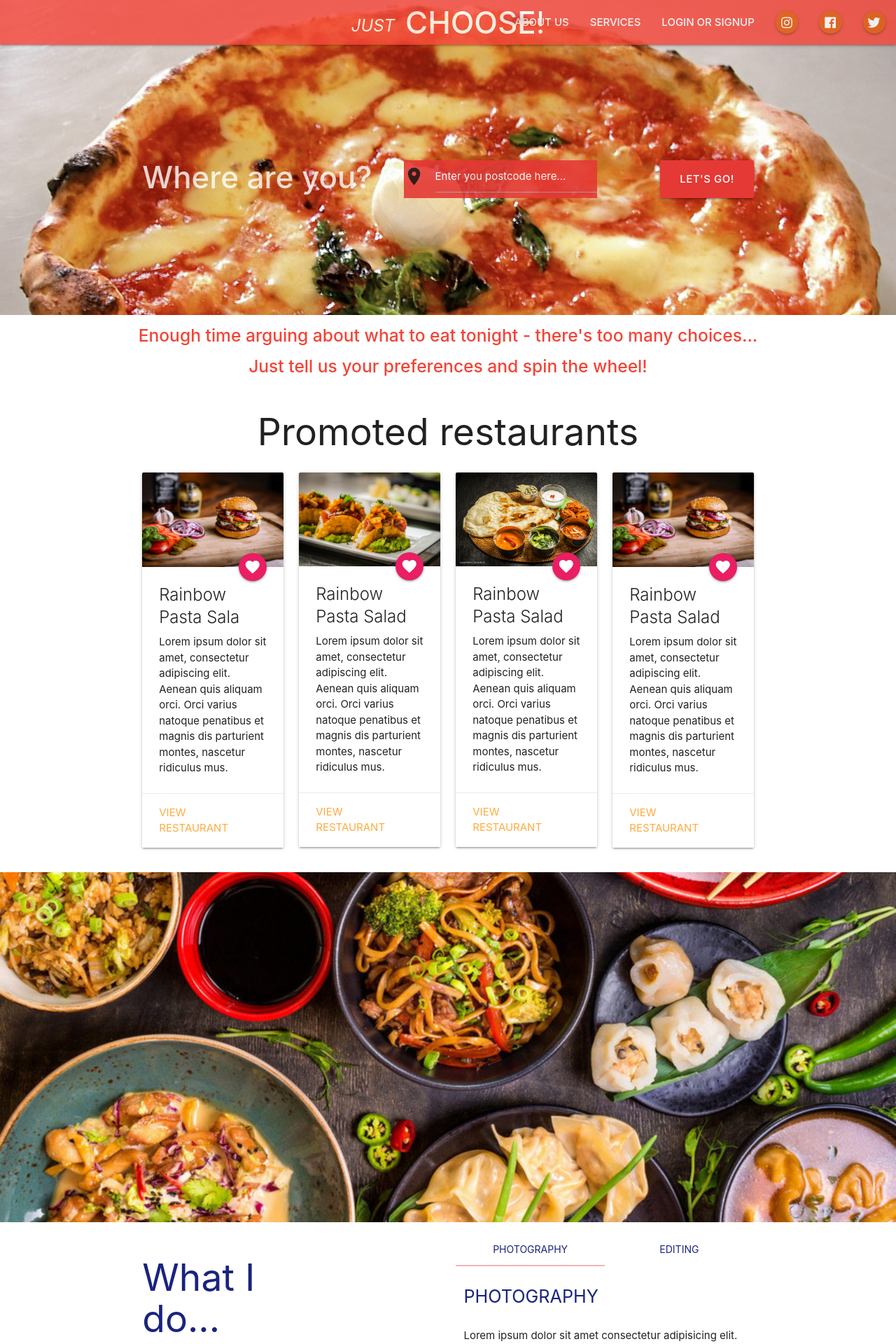
After one commit to bhilosobher/just_choose, a Django app: template templates/just_choose/index_just_choose.html in a window 1280 px wide. The commit adds this page. Shown: the top 1920 px of the page at 70% size. Run offline with Django 3.2, Linux system fonts and the light colour scheme; the template is opened without the code that fills it, so the values that code supplies are empty; some libraries are stand-ins or nearby versions.

Commit message:
added some static files and the draft of the index page

```diff
--- a/templates/just_choose/index.html
+++ b/templates/just_choose/index2.html
@@ -6,6 +6,6 @@
 </head>
 <body>
 <iframe src="https://wheeldecide.com/e.php?" width="500" height="500" scrolling="no" frameborder="0"></iframe>
-<img src="{% static "images/pizza.jpg" %}"
+<img src="{% static "images/pizza.jpg" %}"/>
 </body>
 </html>
--- /dev/null
+++ b/templates/just_choose/index_just_choose.html
@@ -0,0 +1,375 @@
+{% load static %}
+
+<html lang="en">
+
+<head>
+  <meta charset="UTF-8">
+  <meta name="viewport" content="width=device-width, initial-scale=1.0">
+  <meta http-equiv="X-UA-Compatible" content="ie=edge">
+  <!-- font awesome -->
+  <link rel="stylesheet" href="https://use.fontawesome.com/releases/v5.0.13/css/all.css" integrity="sha384-DNOHZ68U8hZfKXOrtjWvjxusGo9WQnrNx2sqG0tfsghAvtVlRW3tvkXWZh58N9jp"
+    crossorigin="anonymous">
+  <!--Import Google Icon Font-->
+  <link href="https://fonts.googleapis.com/icon?family=Material+Icons" rel="stylesheet">
+  <!-- Compiled and minified CSS -->
+  <link rel="stylesheet" href="https://cdnjs.cloudflare.com/ajax/libs/materialize/1.0.0-beta/css/materialize.min.css">
+  <title>Just Choose!</title>
+  <style>
+    header {
+      background: url({% static "images/pizza.jpg" %});
+      background-size: cover;
+      background-position:  100% 10%;
+      min-height: 450px;
+    }
+
+    .section {
+      padding-bottom: 4vw;
+    }
+
+    .wrapper {
+      opacity: 0.8;
+    }
+
+    #title-h3{
+      position: relative;
+      top: -20px;
+    }
+
+    #where{
+      position: relative;
+      top: -13px;
+      opacity: 0.8;
+    }
+
+
+    #postcode_input{
+      opacity: 0.9;
+    }
+
+    @media screen and (max-width: 870px) {
+      header {
+        min-height: 500px;
+      }
+      #para1{
+        min-height: 250;
+      }
+
+      #para2{
+        min-height: 250;
+      }
+    }
+  </style>
+</head>
+
+<body>
+
+  <!-- navbar -->
+  <header>
+    <nav class="wrapper red darken" id="">
+      <div>
+        <a href="" class="brand-logo center">
+          <h3 id="title-h3"><i>JUST</i><strong> CHOOSE</strong>!</h3>
+        </a>
+        <a href="" class="sidenav-trigger" data-target="mobile-menu">
+          <i class="material-icons">menu</i>
+        </a>
+        <ul class="right hide-on-med-and-down">
+          <li><a href="#photos"><strong>ABOUT US</strong> </a></li>
+          <li><a href="#services"><strong>SERVICES</strong></a></li>
+          <li><a href="#contact"><strong>LOGIN OR SIGNUP</strong></a></li>
+          <li><a href="" class="tooltipped btn-floating btn-small orange darken-4" data-tooltip="Instagram">
+              <i class="fab fa-instagram"></i>
+            </a></li>
+          <li><a href="" class="tooltipped btn-floating btn-small orange darken-4" data-tooltip="Facebook">
+              <i class="fab fa-facebook"></i>
+            </a></li>
+          <li><a href="" class="tooltipped btn-floating btn-small orange darken-4" data-tooltip="Twitter">
+              <i class="fab fa-twitter"></i>
+            </a></li>
+        </ul>
+        <ul class="sidenav grey lighten-2" id="mobile-menu">
+          <li><a href="#photos">Photos</a></li>
+          <li><a href="#services">Services</a></li>
+          <li><a href="#contact">Contact</a></li>
+          <li></li>
+          <li><a href="https://www.facebook.com"><i class="fab fa-facebook"></i></a></li>
+          <li><a href="https://www.facebook.com"><i class="fab fa-twitter"></i></a></li>
+          <li><a href="https://www.facebook.com"><i class="fab fa-instagram"></i></a></li>
+        </ul>
+      </div>
+    </nav>
+
+    <!-- call-to-action  -->
+    <br>
+    <br>
+    <div class="container">
+      <br><br>
+      <br><br>
+
+      <div class="row">
+        <div class="col s12 l5" id="where">
+          <h3 class="header left darken-1 white-text" id="where_text" ><strong> Where are you?</strong></h3>
+        </div>
+        <form action="POST">
+          <div class="col s6 l4">
+            <div class="input-field red darken-1" id="postcode_input">
+              <i class="material-icons prefix">place</i>
+              <input type="text">
+              <label for="postcode_input" class="white-text">Enter you postcode here...</label>
+            </div>
+
+          </div>
+          <div class="col s2 l3">
+              <div class="input-field">
+              <a href="#" id="search-button" class="right btn-large red darken-1 waves-effect waves-light  "><strong>Let's go!</strong></a>
+            </div>
+          </div>
+      </div>
+      </form>
+
+
+
+      <br>
+
+    </div>
+  </header>
+
+  <div class="row center">
+      <h5 class="red-text"><strong>Enough time arguing about what to eat tonight - there's too many choices...</strong></h5>
+      <p><h5 class="red-text">
+        <strong>
+          Just tell us your preferences and spin the wheel!
+        </strong>
+      </h5></p>
+    </div>
+  <!-- cards -->
+  <div class="container">
+      <h2 class="center">Promoted restaurants</h2>
+      <div class="row">
+        <div class="col s6 l3">
+          <div class="card">
+            <div class="card-image">
+              <img src="{% static "images/american.jpg" %}" alt="">
+              <a href="" class="halfway-fab btn-floating pink pulse">
+                <i class="material-icons">favorite</i>
+              </a>
+            </div>
+            <div class="card-content">
+              <span class="card-title">Rainbow Pasta Sala</span>
+              <p>Lorem ipsum dolor sit amet, consectetur adipiscing elit. Aenean quis aliquam orci. Orci varius natoque penatibus et magnis dis parturient montes, nascetur ridiculus mus.</p>
+            </div>
+            <div class="card-action">
+              <a href="">View Restaurant</a>
+            </div>
+          </div>
+        </div>
+        <div class="col s6 l3">
+          <div class="card">
+            <div class="card-image">
+              <img src="{% static "images/mexican.jpg" %}" alt="">
+              <a href="" class="halfway-fab btn-floating pink pulse">
+                <i class="material-icons">favorite</i>
+              </a>
+            </div>
+            <div class="card-content">
+              <span class="card-title">Rainbow Pasta Salad</span>
+              <p>Lorem ipsum dolor sit amet, consectetur adipiscing elit. Aenean quis aliquam orci. Orci varius natoque penatibus et magnis dis parturient montes, nascetur ridiculus mus.</p>
+            </div>
+            <div class="card-action">
+              <a href="">View Restaurant</a>
+            </div>
+          </div>
+        </div>
+        <div class="col s6 l3">
+          <div class="card">
+            <div class="card-image">
+              <img src="{% static "images/indian.jpg" %}" alt="">
+              <a href="" class="halfway-fab btn-floating pink pulse">
+                <i class="material-icons">favorite</i>
+              </a>
+            </div>
+            <div class="card-content">
+              <span class="card-title">Rainbow Pasta Salad</span>
+              <p>Lorem ipsum dolor sit amet, consectetur adipiscing elit. Aenean quis aliquam orci. Orci varius natoque penatibus et magnis dis parturient montes, nascetur ridiculus mus.</p>
+            </div>
+            <div class="card-action">
+                <a href="">View Restaurant</a>
+            </div>
+          </div>
+        </div>
+        <div class="col s6 l3">
+            <div class="card">
+              <div class="card-image">
+                <img src="{% static "images/american.jpg" %}" alt="">
+                <a href="" class="halfway-fab btn-floating pink pulse">
+                  <i class="material-icons">favorite</i>
+                </a>
+              </div>
+              <div class="card-content">
+                <span class="card-title">Rainbow Pasta Salad</span>
+                <p>Lorem ipsum dolor sit amet, consectetur adipiscing elit. Aenean quis aliquam orci. Orci varius natoque penatibus et magnis dis parturient montes, nascetur ridiculus mus.</p>
+              </div>
+              <div class="card-action">
+                  <a href="">View Restaurant</a>
+              </div>
+            </div>
+          </div>
+      </div>
+    </div>
+
+  <!-- parallax -->
+
+  <div class="parallax-container ">
+    <div class="parallax">
+      <img src="{% static "images/home.jpeg" %}" alt="" class="responsive-img" id="para1">
+    </div>
+  </div>
+
+  <!-- services / tabs -->
+
+  <section class="container section scrollspy " id="services">
+    <div class="row">
+      <div class="col s12 l4">
+        <h2 class="indigo-text text-darken-4">What I do...</h2>
+        <p>Lorem ipsum dolor sit amet consectetur adipisicing elit. Eaque voluptates officiis quae fuga ullam amet
+          exercitationem ipsum eligendi quasi nemo, enim qui ratione dignissimos, quam fugit numquam ex harum? Ad?</p>
+      </div>
+
+      <div class="col s12 l6 offset-l2">
+        <ul class="tabs">
+          <li class="tab col s6">
+            <a href="#photography" class="indigo-text text-darken-4">Photography</a>
+          </li>
+
+          <li class="tab col s6">
+            <a href="#editing" class="indigo-text text-darken-4">Editing</a>
+          </li>
+        </ul>
+        <div class="col s12 " id="photography">
+          <p class="flow-text indigo-text text-darken-4">PHOTOGRAPHY</p>
+          <p>Lorem ipsum dolor sit amet consectetur adipisicing elit. Voluptates, nostrum! Porro accusantium
+            perferendis numquam, harum, totam libero earum molestias saepe nisi sequi ab natus blanditiis optio
+            officiis provident nemo! Totam.</p>
+        </div>
+        <div class="col s12 " id="editing">
+          <p class="flow-text indigo-text text-darken-4">EDITING</p>
+          <p>Lorem ipsum dolor sit amet consectetur adipisicing elit. Voluptates, nostrum! Porro accusantium
+            perferendis numquam, harum, totam libero earum molestias saepe nisi sequi ab natus blanditiis optio
+            officiis provident nemo! Totam.</p>
+        </div>
+      </div>
+    </div>
+  </section>
+
+  <!-- parallax -->
+
+  <div class="parallax-container">
+    <div class="parallax">
+      <img src="{% static "images/bulbs.jpg" %}" alt="" class="responsive-img" id="para2">
+    </div>
+  </div>
+
+  <!-- contact form -->
+  <section class="section container scrollspy" id="contact">
+    <div class="row">
+      <div class="col s12 l5">
+        <h2 class="indigo-text text-darken-4">
+          Get in touch
+        </h2>
+        <p>Lorem ipsum dolor sit amet consectetur adipisicing elit. Perferendis excepturi voluptates, consequuntur,
+          ullam est temporibus, asperiores soluta adipisci tempore id maxime similique amet aspernatur commodi
+          quisquam. Alias, cumque. Incidunt, quasi.</p>
+      </div>
+      <div class="col s12 l5 offset-l2">
+        <form action="">
+          <div class="input-field">
+            <i class="material-icons prefix">email</i>
+            <input type="email" id="email">
+            <label for="email">Your email</label>
+          </div>
+          <div class="input-field">
+            <i class="material-icons prefix">message</i>
+            <textarea id="message" class="materialize-textarea" cols="30" rows="10"></textarea>
+            <label for="message">Your message</label>
+          </div>
+          <div class="input-field">
+            <i class="material-icons prefix">access_time</i>
+            <input type="text" id="date" class="datepicker">
+            <label for="date">Choose a date you need me for</label>
+          </div>
+          <div class="input-field">
+            <p>Services required...</p>
+            <p>
+              <label>
+                <input type="checkbox">
+                <span>Photography</span>
+              </label>
+            </p>
+            <p>
+              <label>
+                <input type="checkbox">
+                <span>Editing</span>
+              </label>
+            </p>
+          </div>
+          <div class="input-field center">
+            <button class="btn">Submit</button>
+          </div>
+        </form>
+      </div>
+    </div>
+
+  </section>
+
+
+  <!-- footer -->
+
+  <footer class="page-footer black darken-3">
+    <div class="container">
+
+      <div class="row">
+        <div class="col s12 l6">
+          <h5>About me</h5>
+          <p>Lorem ipsum dolor sit amet consectetur adipisicing elit. Similique quibusdam id, voluptatibus praesentium
+            quos vero facere amet dolore. Libero debitis ipsum minus esse ut at, repudiandae totam ullam itaque
+            inventore!</p>
+        </div>
+        <div class="col s12 l4 offset-l2">
+          <h5> Connect</h5>
+          <ul>
+            <li><a href="" class="grey-text text-lighten-3">Facebook</a></li>
+            <li><a href="" class="grey-text text-lighten-3">Twitter</a></li>
+            <li><a href="" class="grey-text text-lighten-3">LinkedIn</a></li>
+            <li><a href="" class="grey-text text-lighten-3">Instagram</a></li>
+          </ul>
+        </div>
+      </div>
+    </div>
+
+
+    <div class="footer-copyright grey darken-4">
+      <div class="container center-align">
+        &copy;2018 Photo Ninja
+      </div>
+    </div>
+  </footer>
+
+  <!-- Compiled and minified JavaScript -->
+  <script src="https://code.jquery.com/jquery-3.3.1.min.js"></script>
+  <script src="https://cdnjs.cloudflare.com/ajax/libs/materialize/1.0.0-beta/js/materialize.min.js"></script>
+  <script>
+    $(document).ready(function () {
+      $('.sidenav').sidenav();
+      $('.materialboxed').materialbox();
+      $('.parallax').parallax();
+      $('.tabs').tabs();
+      $('.datepicker').datepicker({
+        disableWeekends: true
+      });
+      $('.tooltipped').tooltip();
+      $('.scrollspy').scrollSpy();
+    });
+  </script>
+</body>
+
+</html>
```
Also changed, not shown: just_choose/admin.py (+7 -1 lines), just_choose/models.py (+18 -18 lines), just_choose/views.py (+11 -1 lines), just_choose/migrations/0003_auto_20190315_1700.py (added), static/images/american.jpg (added), static/images/american2.jpg (added), static/images/asian.jpg (added), static/images/bulbs.jpg (added), static/images/choose.jpg (added), static/images/home.jpeg (added), static/images/indian.jpg (added), static/images/japanese.jpg (added), static/images/mexican.jpg (added), static/images/overload.jpg (added), 2 more files.
